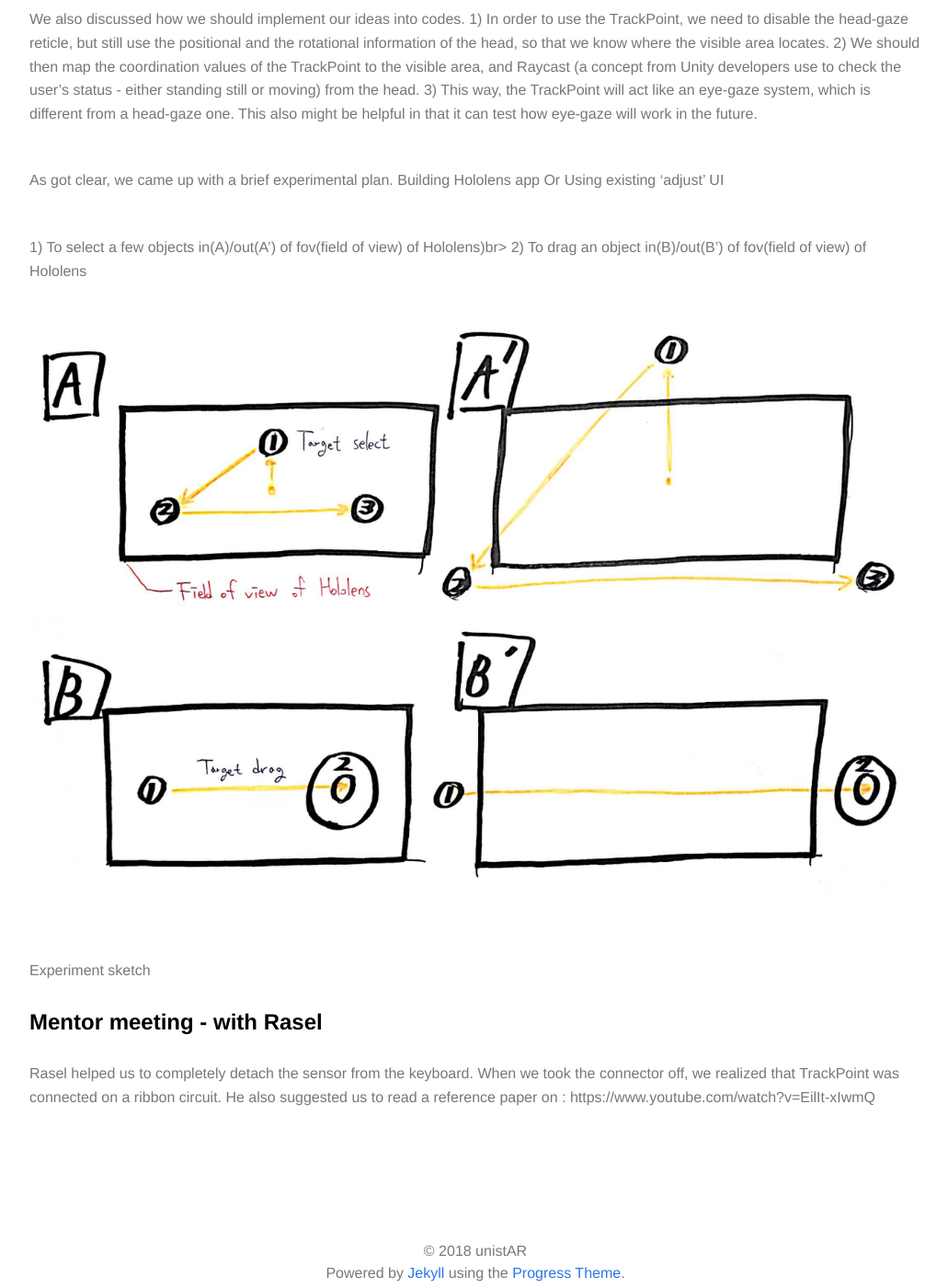
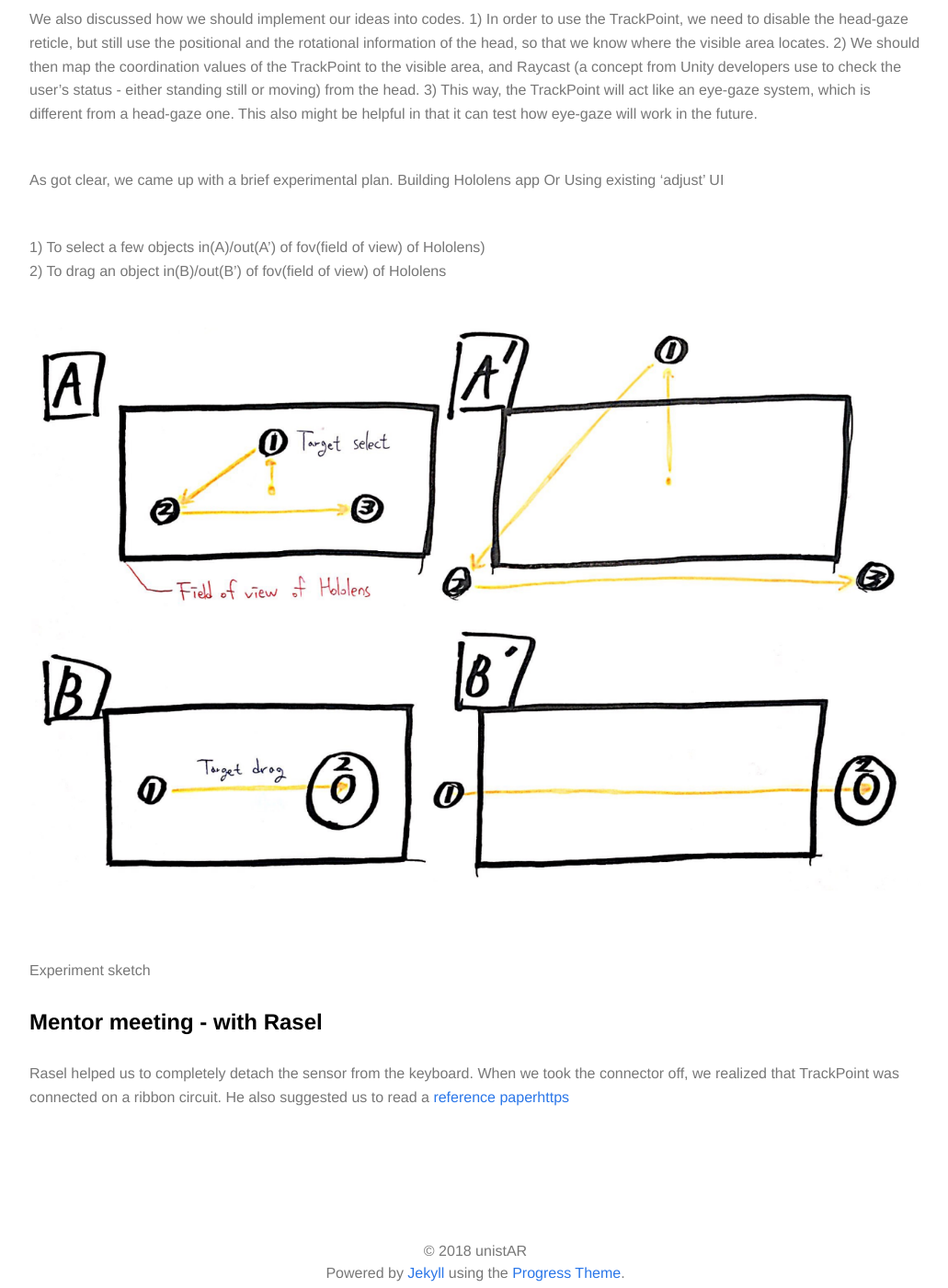
Before and after one commit to unist-AR/unist-AR.github.io, a Jekyll site: the page built from _posts/2018-04-27-Week-7.md, in a window 1280 px wide and 1400 px high, scrolled down 2831 px. Shown: the whole window at 92% size, without its empty margins (123-1154 px from the left). Built offline with Jekyll 4.4.1, drawn with Linux system fonts in a browser that asks for light colours; some web fonts are replaced.

Commit message:
Update 2018-04-27-Week-7.md

```diff
--- a/_posts/2018-04-27-Week-7.md
+++ b/_posts/2018-04-27-Week-7.md
@@ -34,7 +34,7 @@ As got clear, we came up with a brief experimental plan.
 Building Hololens app
 Or Using existing ‘adjust’ UI
 
-1) To select a few objects in(A)/out(A') of fov(field of view) of Hololens)br>
+1) To select a few objects in(A)/out(A') of fov(field of view) of Hololens)<br>
 2) To drag an object in(B)/out(B') of fov(field of view) of Hololens<br>
 <figure>
     <img src="/img/Experiment_sketch.PNG">
@@ -43,4 +43,4 @@ Experiment sketch<br>
 
 ## Mentor meeting - with Rasel
 Rasel helped us to completely detach the sensor from the keyboard. When we took the connector off, we realized that TrackPoint was connected on a ribbon circuit.
-He also suggested us to read a reference paper on : https://www.youtube.com/watch?v=EilIt-xIwmQ
+He also suggested us to read a [reference paperhttps](https://www.youtube.com/watch?v=EilIt-xIwmQ)
```
